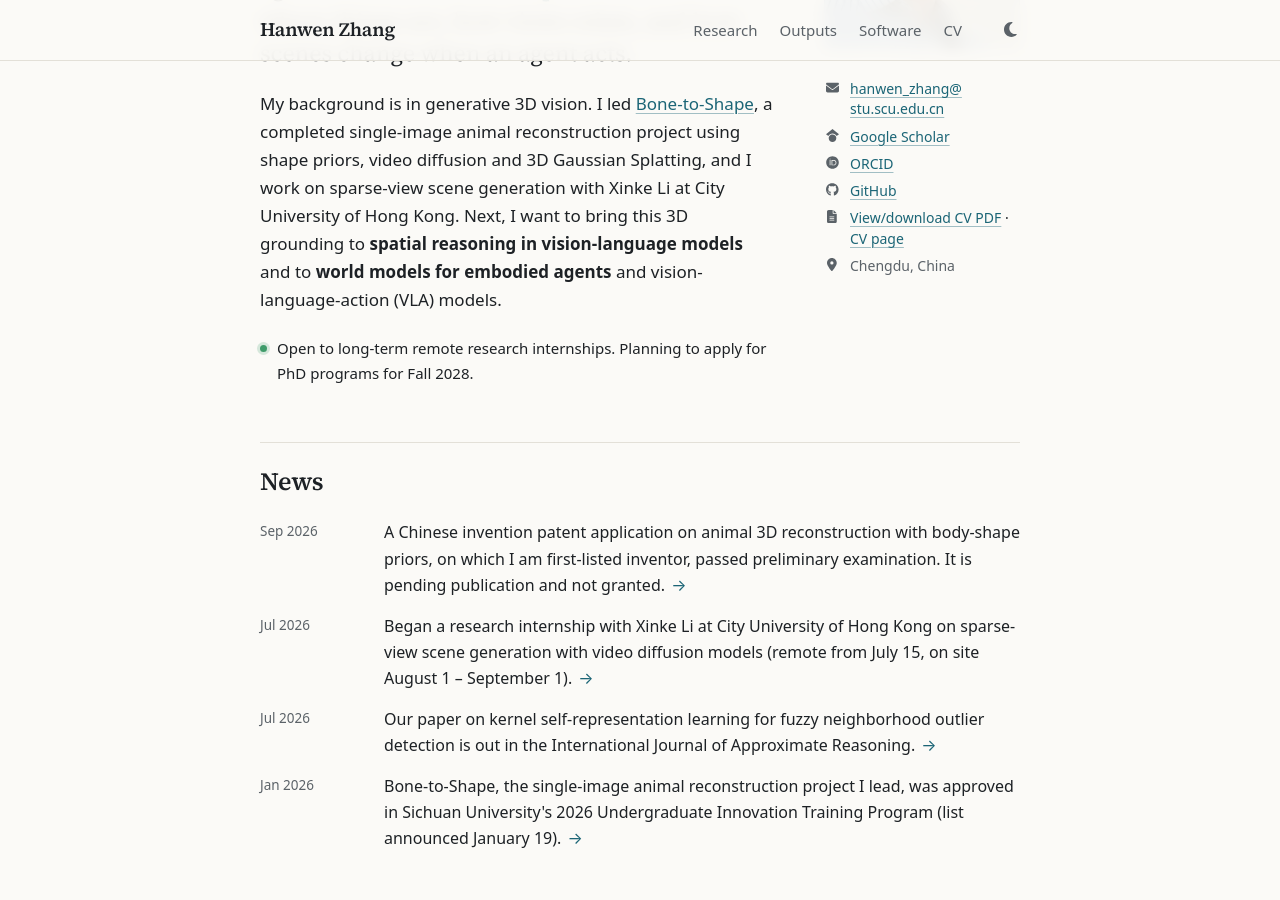
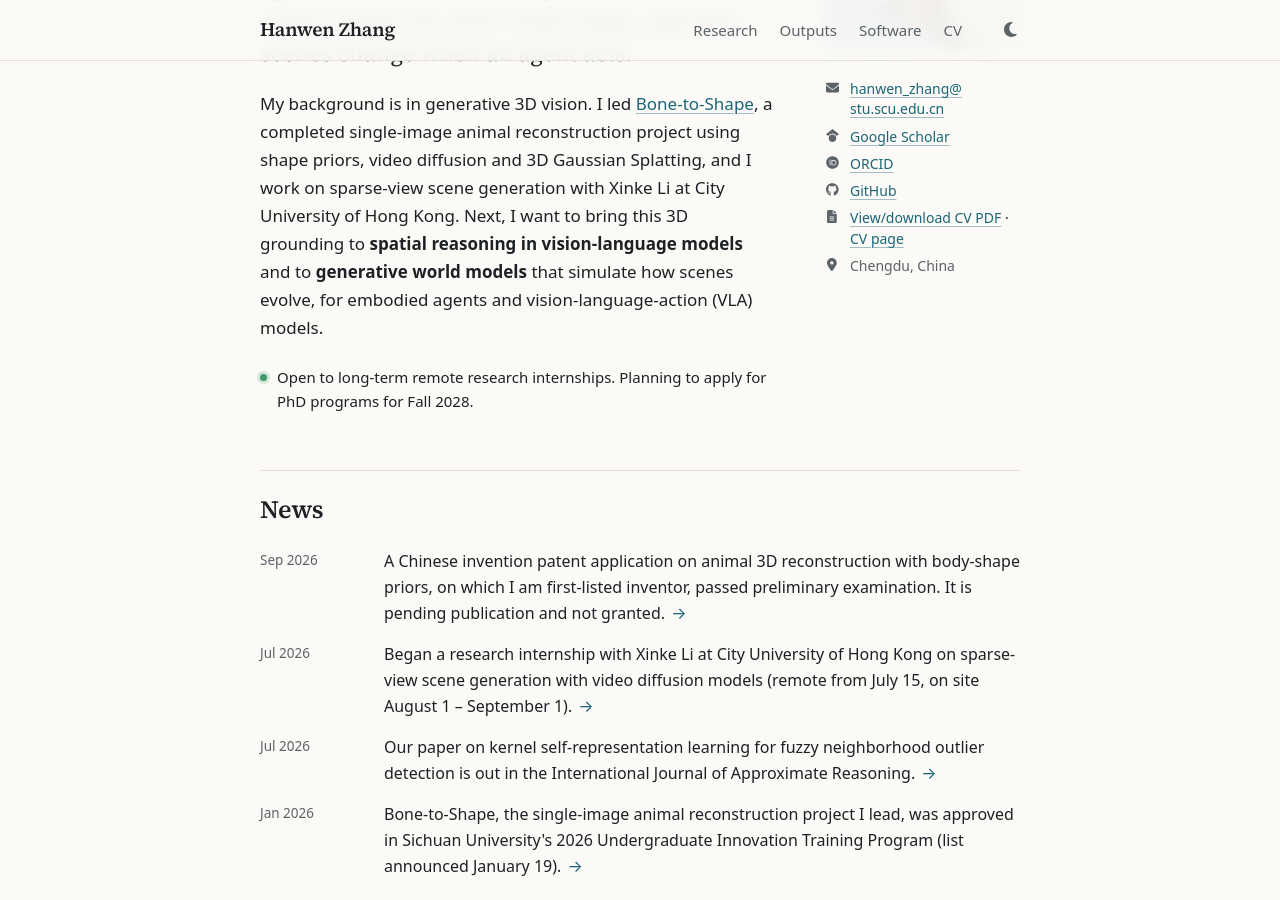
Before and after one commit to hwzhangcs/hwzhangcs.github.io, a Jekyll site: the page built from _pages/about.md, in a window 1280 px wide and 900 px high, scrolled down 320 px. Built offline with Jekyll 4.4.1, drawn with Linux system fonts in a browser that asks for light colours.

Commit message:
Name generative world models as a research interest
Co-Authored-By: Claude Opus 5.5 <noreply@anthropic.com>

```diff
--- a/_config.yml
+++ b/_config.yml
@@ -4,7 +4,7 @@
 locale      : "en-US"
 title       : "Hanwen Zhang / 张瀚文"
 name        : "Hanwen Zhang"
-description : "Hanwen Zhang - Computer science honors undergraduate interested in spatial reasoning in multimodal models and world models for embodied agents"
+description : "Hanwen Zhang - Computer science honors undergraduate interested in spatial reasoning in multimodal models and generative world models for embodied agents"
 url         : "https://hwzhangcs.github.io"
 baseurl     : ""
 repository  : "hwzhangcs/hwzhangcs.github.io"
--- a/_includes/home/hero.html
+++ b/_includes/home/hero.html
@@ -18,7 +18,7 @@
   </ul>
   <div class="hero-text">
     <p class="hero-lead">I want multimodal models and embodied agents to <strong>understand and predict the 3D world</strong>: where things are, how views relate, and how scenes change when an agent acts.</p>
-    <p>My background is in generative 3D vision. I led <a href="{{ '/research/bone-to-shape/' | relative_url }}">Bone-to-Shape</a>, a completed single-image animal reconstruction project using shape priors, video diffusion and 3D Gaussian Splatting, and I work on sparse-view scene generation with Xinke Li at City University of Hong Kong. Next, I want to bring this 3D grounding to <strong>spatial reasoning in vision-language models</strong> and to <strong>world models for embodied agents</strong> and vision-language-action (VLA) models.</p>
+    <p>My background is in generative 3D vision. I led <a href="{{ '/research/bone-to-shape/' | relative_url }}">Bone-to-Shape</a>, a completed single-image animal reconstruction project using shape priors, video diffusion and 3D Gaussian Splatting, and I work on sparse-view scene generation with Xinke Li at City University of Hong Kong. Next, I want to bring this 3D grounding to <strong>spatial reasoning in vision-language models</strong> and to <strong>generative world models</strong> that simulate how scenes evolve, for embodied agents and vision-language-action (VLA) models.</p>
     <p class="hero-status"><span class="status-dot" aria-hidden="true"></span>Open to long-term remote research internships. Planning to apply for PhD programs for Fall 2028.</p>
   </div>
 </header>
--- a/_pages/about.md
+++ b/_pages/about.md
@@ -3,7 +3,7 @@ layout: academic
 hero: true
 permalink: /
 title: "Hanwen Zhang"
-excerpt: "Hanwen Zhang is a computer science undergraduate at Sichuan University, ranked first in the Honors Class, interested in spatial reasoning in multimodal models and world models for embodied agents, with a background in generative 3D vision."
+excerpt: "Hanwen Zhang is a computer science undergraduate at Sichuan University, ranked first in the Honors Class, interested in spatial reasoning in multimodal models and generative world models for embodied agents, with a background in generative 3D vision."
 redirect_from:
   - /about/
   - /about.html
```
Also changed, not shown: _pages/cv.md (+1 -1 lines), 1 other file.
